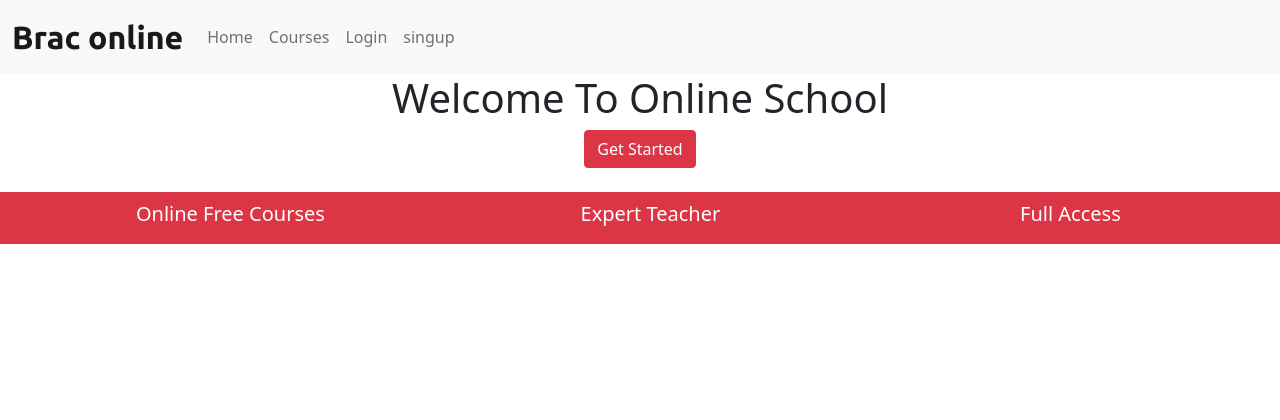
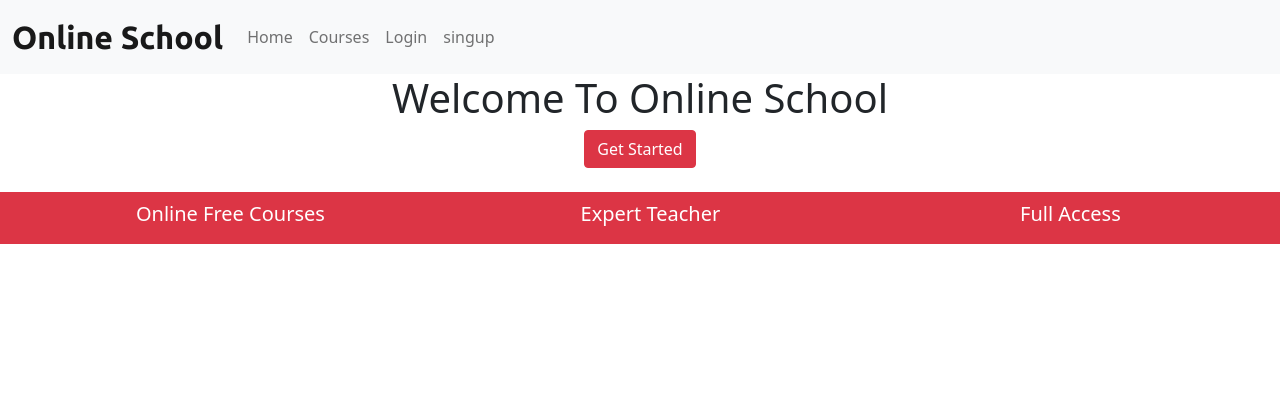
Before and after one commit to raihanromi/onlineSchool, a PHP site: page / in a window 1280 px wide. Shown: the top 420 px of the page. Run offline with PHP 8.4, Linux system fonts and the light colour scheme; some libraries are stand-ins or nearby versions; some web fonts are replaced.

Commit message:
Update header.php

```diff
--- a/mainInclude/header.php
+++ b/mainInclude/header.php
@@ -20,7 +20,7 @@
 
   <!-- Custom css style -->
   <link rel="stylesheet" href="css/style.css">
-    <title>Brac online</title>
+    <title>Online School</title>
 </head>
 <body>
 
@@ -28,7 +28,7 @@
 
 <nav class="navbar navbar-expand-sm navbar-light bg-light pl-5" >
   <div class="container-fluid">
-    <a class="navbar-brand" href="index.php">Brac online</a>
+    <a class="navbar-brand" href="index.php">Online School</a>
     <button class="navbar-toggler" type="button" data-bs-toggle="collapse" data-bs-target="#navbarNavAltMarkup" aria-controls="navbarNavAltMarkup" aria-expanded="false" aria-label="Toggle navigation">
       <span class="navbar-toggler-icon"></span>
     </button>
```
